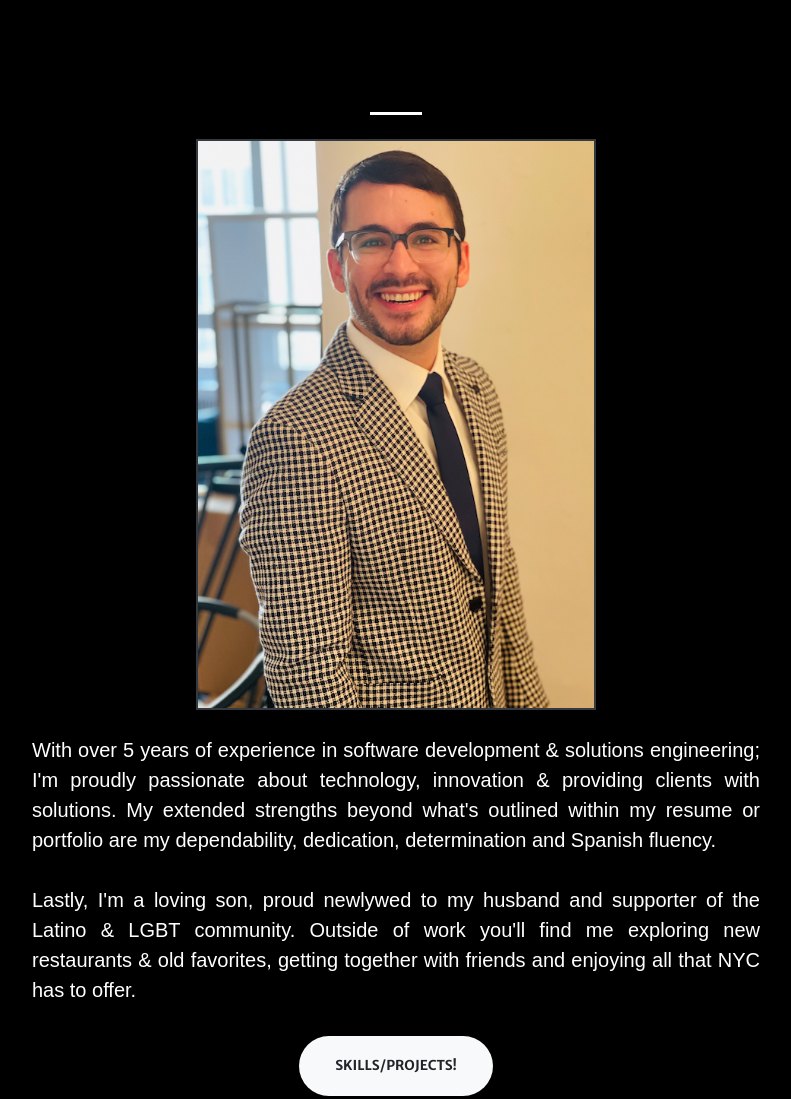
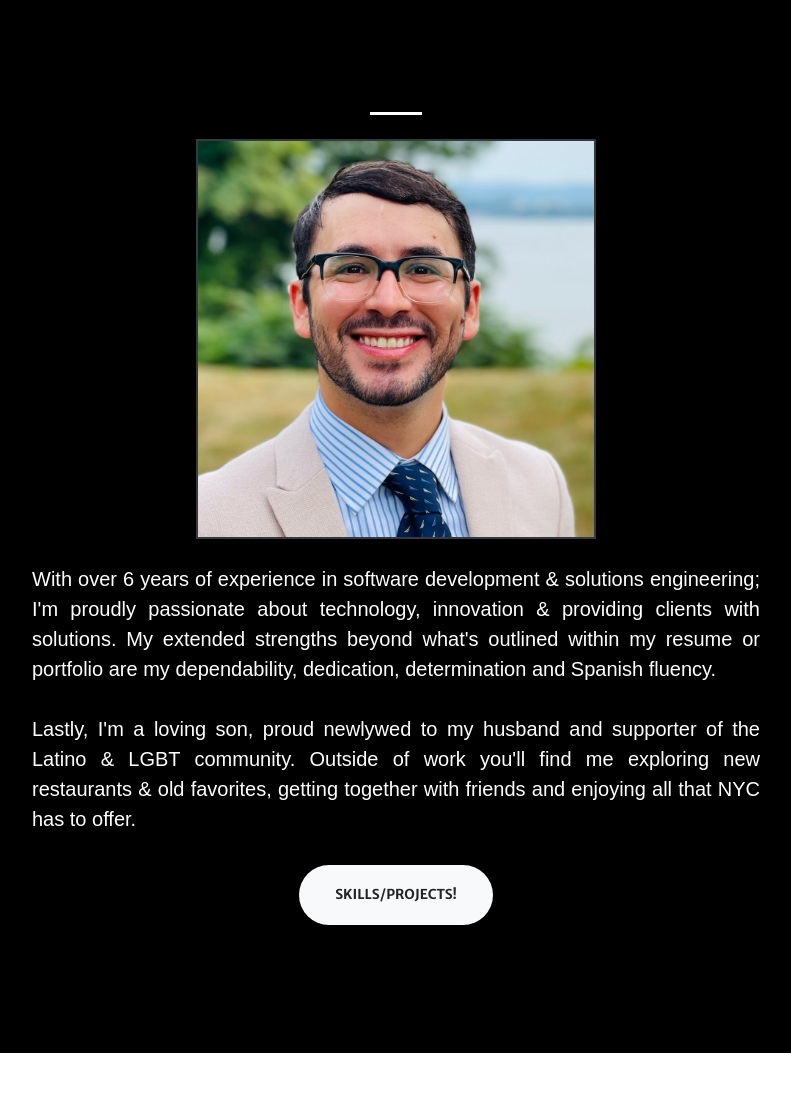
Before and after one commit to GermainDuran/Portfolio, a website with bundled scripts: page index.html in a window 1280 px wide. Shown: the part 840-1939 px from the top of the page, without its empty margins (244-1035 px from the left). Built offline with nearby package versions, Linux system fonts and the light colour scheme.

Commit message:
Adding Resume 08/2022

```diff
--- a/index.html
+++ b/index.html
@@ -77,10 +77,10 @@
       <div class="row justify-content-center">
         <div class="col-lg-8 text-center">
           <hr class="divider light my-4">
-                <img class="img-fluid" src="img/me2.png" alt="" style="border:2px solid #343a40; height="400" width="400"">
+                <img class="img-fluid" src="img/me3.jpeg" alt="" style="border:2px solid #343a40; height="400" width="400"">
                 <br></br>
                 <p class="text-white" style = "font-size: 20px; text-align: justify; font-family: Arial, sans-serif; margin: 1px">
-                  With over 5 years of experience in software development & solutions engineering; I'm proudly passionate about technology, innovation & providing clients with solutions.
+                  With over 6 years of experience in software development & solutions engineering; I'm proudly passionate about technology, innovation & providing clients with solutions.
                   My extended strengths beyond what's outlined within my resume or portfolio are my dependability, dedication, determination and Spanish fluency.
                   <br></br>
                   Lastly, I'm a loving son, proud newlywed to my husband and supporter of the Latino & LGBT community. Outside of work you'll find me exploring new restaurants & old favorites,
@@ -241,7 +241,7 @@
   <section class="page-section bg-dark text-white" id="resume">
     <div class="container text-center">
       <h2 class="mb-4">Take a look at my resume!</h2>
-      <a class="btn btn-light btn-xl" href="img/portfolio/Resume12_2021.pdf" title="Resume">CV</a>
+      <a class="btn btn-light btn-xl" href="img/portfolio/Resume.pdf" title="Resume">CV</a>
     </div>
   </section>
 
```
Also changed, not shown: img/me3.jpeg (added), 2 other files.
